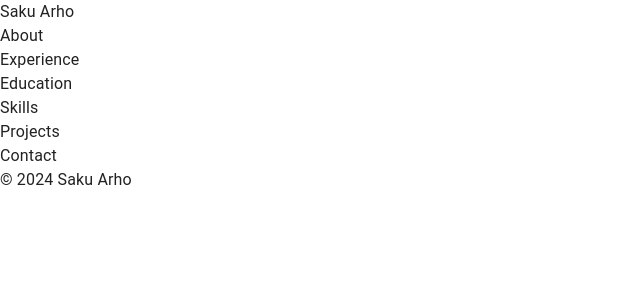
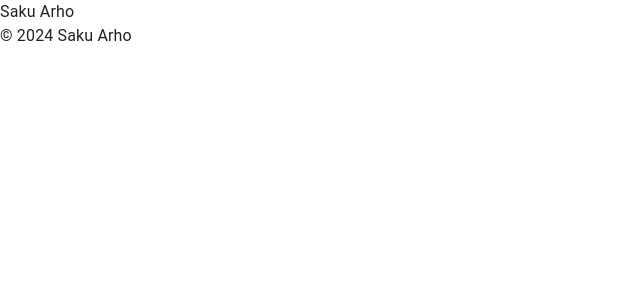
Before and after one commit to Z-kke/my_portfolio, a Next.js app: page / in a window 1280 px wide. Shown: the top 300 px of the page, without its empty margins (0-640 px from the left). Built offline with nearby package versions, Linux system fonts and the light colour scheme.

Commit message:
Move the grid stuff to its own component.

```diff
--- a/app/page.tsx
+++ b/app/page.tsx
@@ -1,51 +1,8 @@
 export default function Home() {
-  interface GridItemProps {
-    component: React.ElementType;
-    width: number;
-    height: number;
-    [key: string]: any; // Any additional props for the item.
-  }
-
-  interface DynamicGridProps {
-    items: GridItemProps[];
-  }
-
   return (
     <div className="min-h-screen bg-gray-100">
       <main className="container mx-auto px-4 py-8">
         <h1 className="text-4xl font-bold text-center mb-8">Saku Arho</h1>
-
-        <div className="grid grid-cols-1 md:grid-cols-2 gap-6">
-          <section className="bg-white shadow rounded-lg p-6">
-            <h2 className="text-2xl font-semibold mb-4">About</h2>
-            {/* About component will go here */}
-          </section>
-
-          <section className="bg-white shadow rounded-lg p-6">
-            <h2 className="text-2xl font-semibold mb-4">Experience</h2>
-            {/* Experience component will go here */}
-          </section>
-
-          <section className="bg-white shadow rounded-lg p-6">
-            <h2 className="text-2xl font-semibold mb-4">Education</h2>
-            {/* Education component will go here */}
-          </section>
-
-          <section className="bg-white shadow rounded-lg p-6">
-            <h2 className="text-2xl font-semibold mb-4">Skills</h2>
-            {/* Skills component will go here */}
-          </section>
-
-          <section className="bg-white shadow rounded-lg p-6">
-            <h2 className="text-2xl font-semibold mb-4">Projects</h2>
-            {/* Projects component will go here */}
-          </section>
-
-          <section className="bg-white shadow rounded-lg p-6">
-            <h2 className="text-2xl font-semibold mb-4">Contact</h2>
-            {/* Contact component will go here */}
-          </section>
-        </div>
       </main>
 
       <footer className="bg-gray-200 py-4 mt-8">
```
Also changed, not shown: app/components/DynamicGrid.tsx (added, +37 -0 lines).
